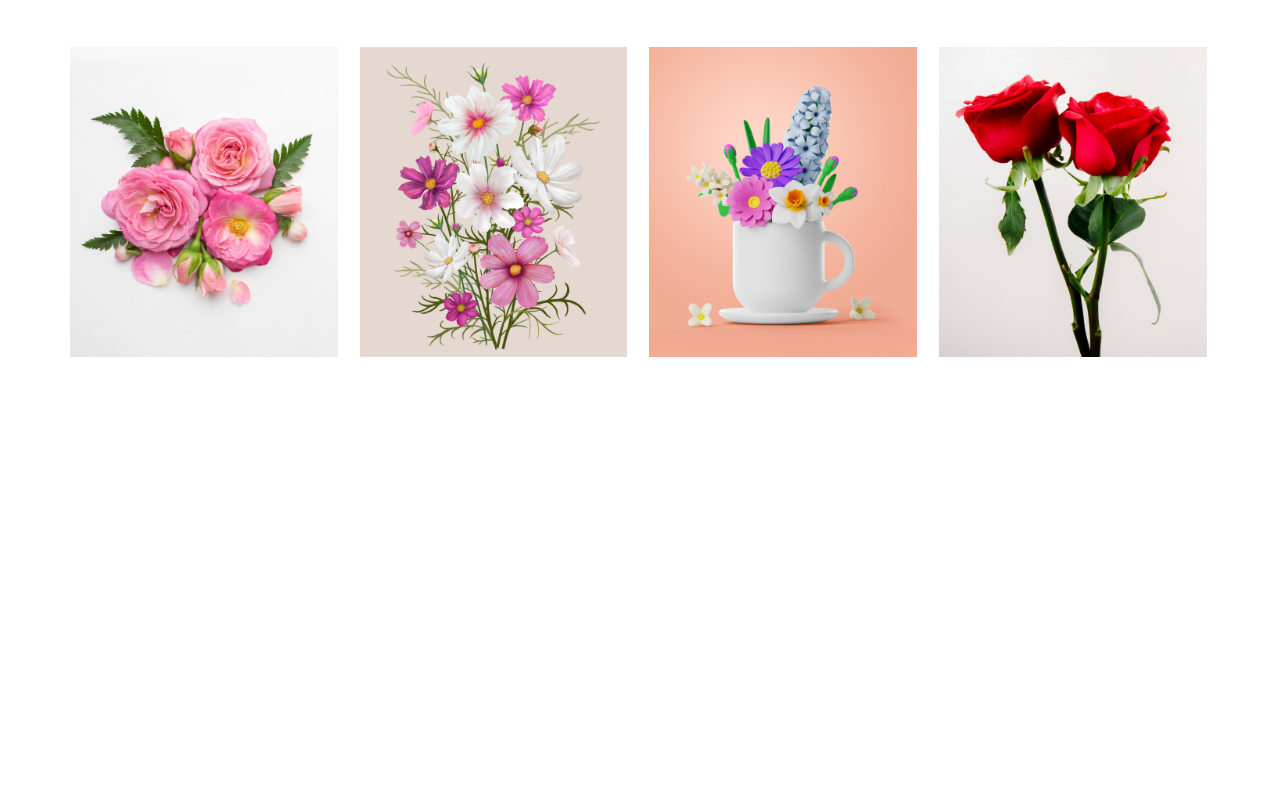
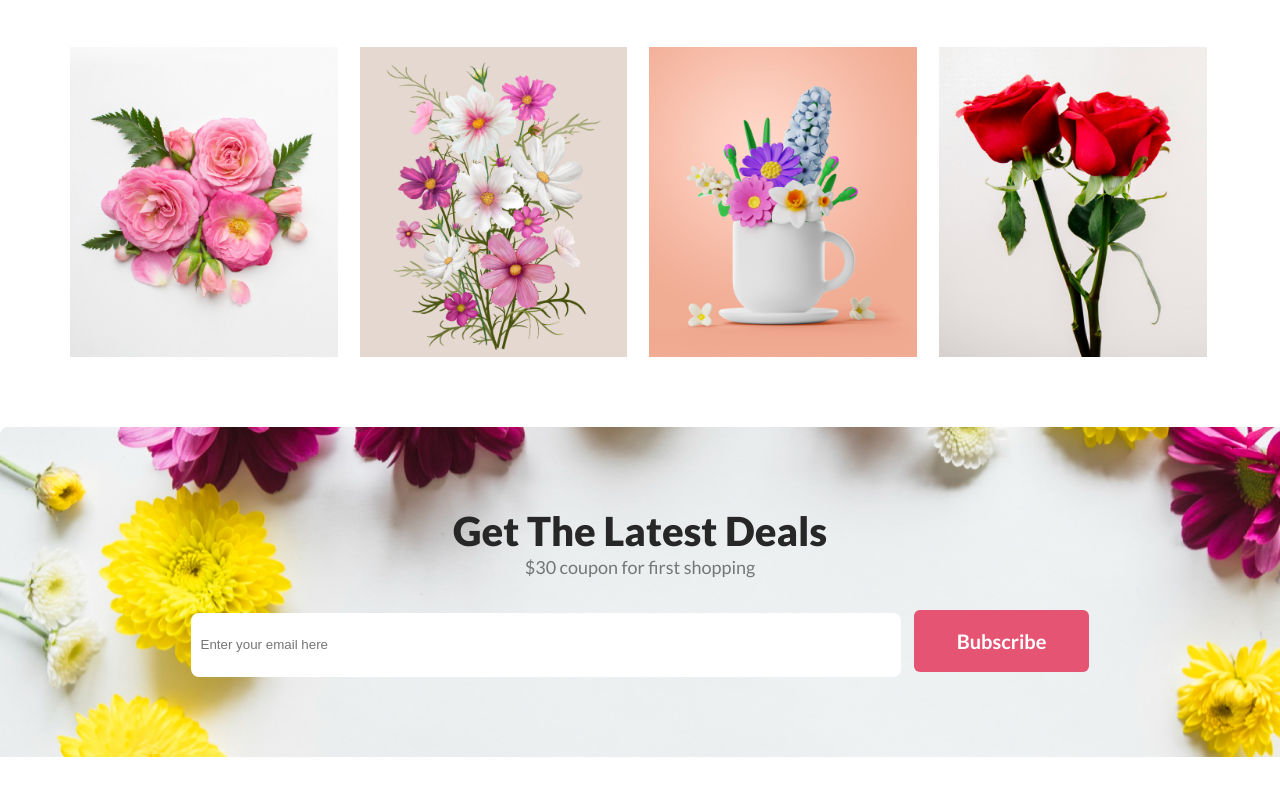
Before and after one commit to boktearhossen/first-assignment, a plain HTML site: page index.html in a window 1280 px wide. Shown: the part 2542-3337 px from the top of the page. Before the commit the page ends 2969 px from the top, so only its background shows below. Drawn offline with Linux system fonts and the light colour scheme.

Commit message:
added deal section

```diff
--- a/index.html
+++ b/index.html
@@ -107,6 +107,15 @@
    </div>
 </div>
 
+<!-- deal section -->
+<div class="deal">
+  <h2 class="section-titel">Get The Latest Deals</h2>
+  <p class="section-subtitle">$30 coupon for first shopping</p>
+  <div class="mail-area">
+    <input class="email" type="email" placeholder="Enter your email here">
+    <button class="btn-primary deal-btn">Bubscribe</button>
+  </div>
+</div>
 
 </main>
 
--- a/style.css
+++ b/style.css
@@ -233,3 +233,26 @@ margin-top: 20px;
   margin-top: 50px;
   gap: 22px;
 }
+/* deal */
+.deal{
+  background: url(./image/Rectangle\ 9.png);
+  margin-bottom: 70px;
+  text-align: center;
+  padding: 80px;
+}
+.deal-btn{
+  padding: 19px 43px;
+}
+.mail-area{
+  margin-top: 30px;
+}
+.email{
+outline: none;
+width: 700px;
+height: 64px;
+border-radius: 8px;
+background: #FFF;
+border: 0;
+margin-right: 10px;
+padding-left: 10px;
+}
```
